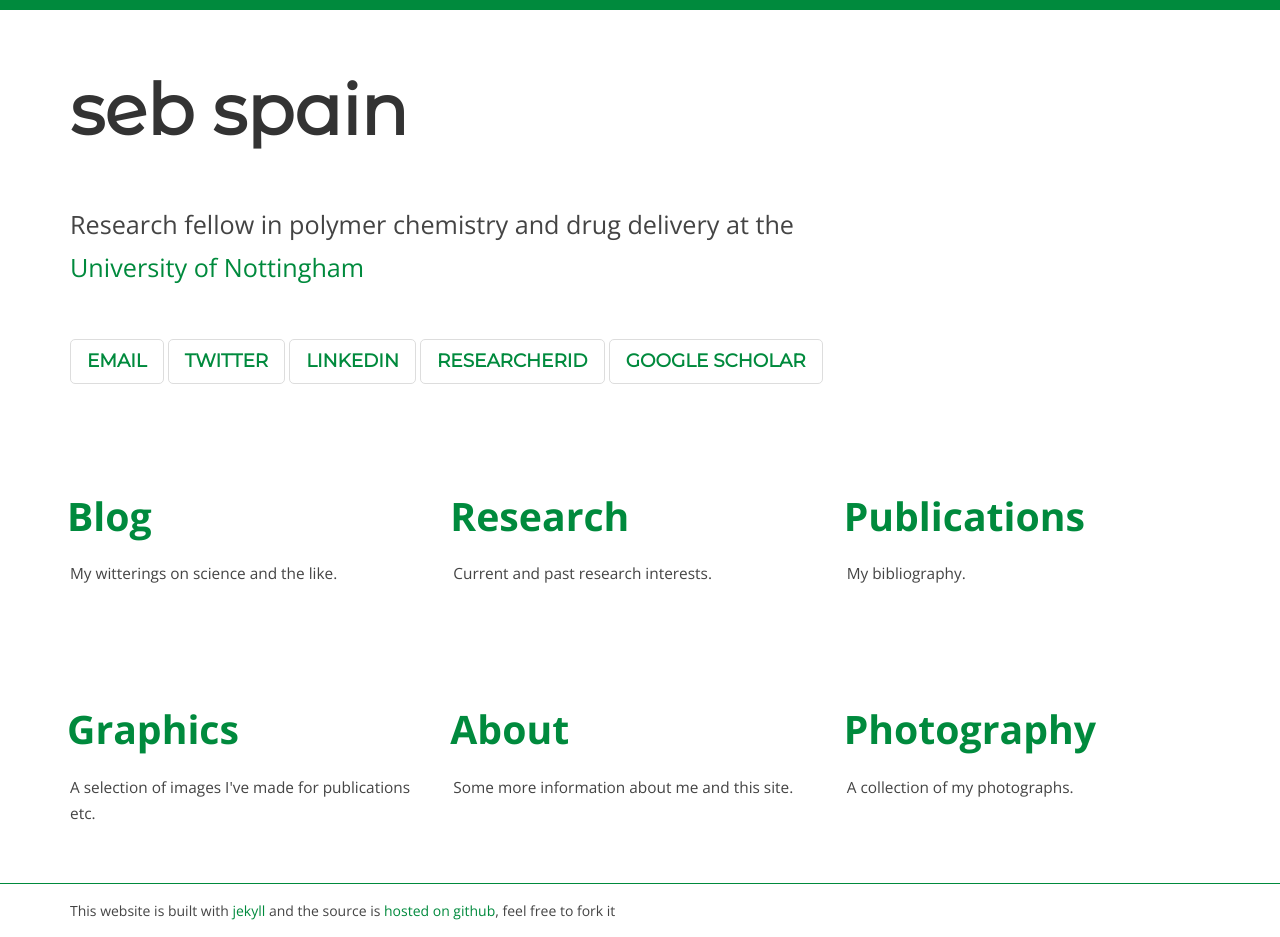
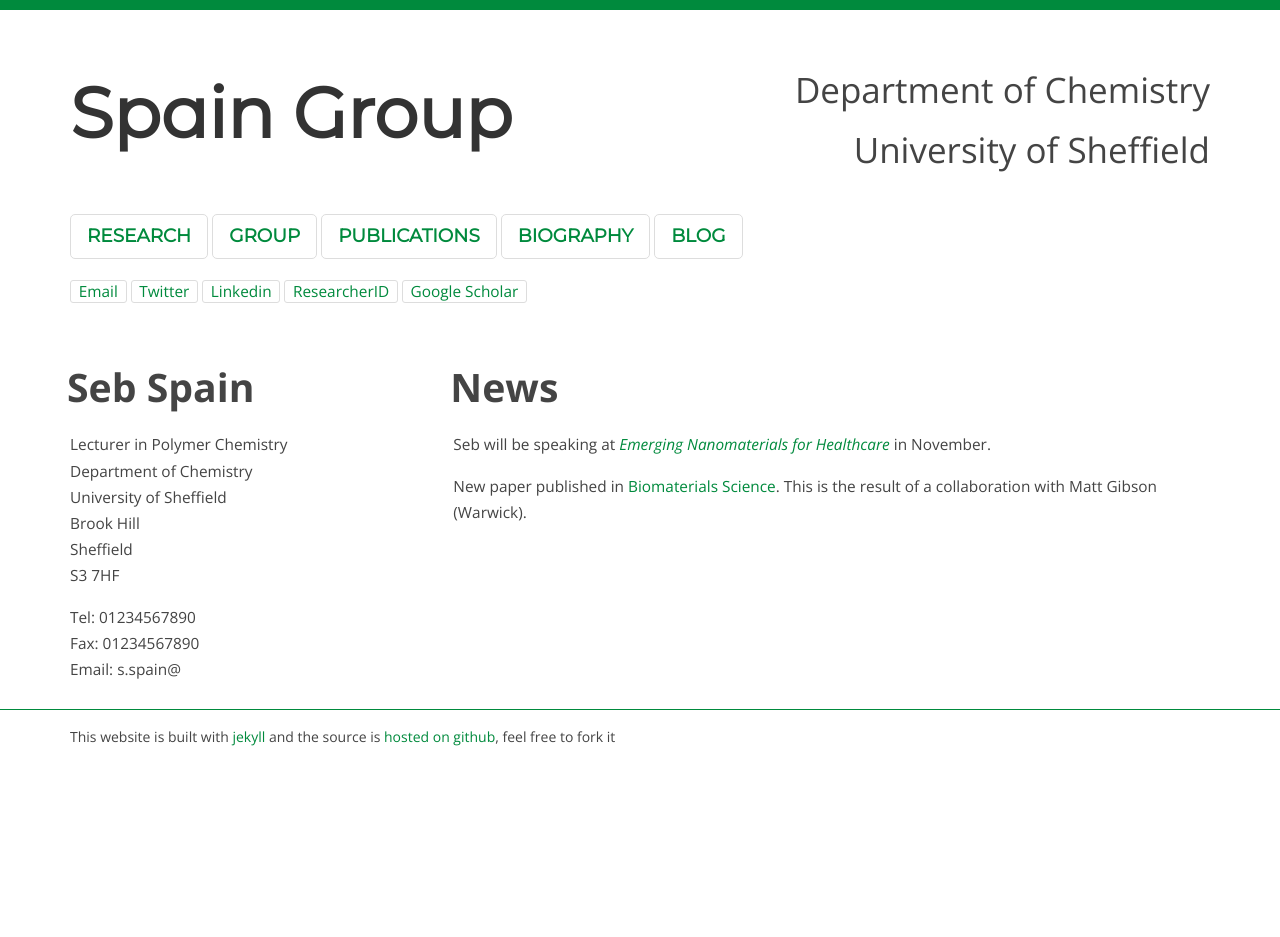
Before and after one commit to sebspain/sebspain.github.io, a Jekyll site: the page index.html, which Jekyll copies as it is, in a window 1280 px wide. Built offline with Jekyll 4.4.1, drawn with Linux system fonts in a browser that asks for light colours; Markdown is read by kramdown in place of the engine named in the settings; after the commit the page ends 900 px from its top, so only the background shows below that.

Commit message:
started new layout for front page

```diff
--- a/css/style.css
+++ b/css/style.css
@@ -35,6 +35,7 @@ h1 {
   font-family: "Montserrat Alternates", "Helvetica Neue", Helvetica, Arial, sans-serif;
   font-weight: 700;
   font-size: 3em;
+  margin: 50px 0 0 0;
 }
 
 h2 {
@@ -79,7 +80,9 @@ header p {
 }
 
 .lead {
-  font-size: 1.5em;
+  font-size: 2.5em;
+  text-align: right;
+  margin: 40px 0 0 0;
 }
 
 p, pre {
@@ -121,7 +124,13 @@ li.posts {
   font-size: 1.2em;
 }
 
-.button:hover, .button:focus {
+.contact {
+  font-family: "Open Sans", "Helvetica Neue", Helvetica, Arial, sans-serif;
+  padding: 0 0.5em;
+  border: 1px solid #DDDDDD;
+  border-radius: 3px;
+}
+.button:hover, .button:focus, .contact:hover, .contact:focus {
   outline: none;
   border: 1px solid rgba(0, 138, 61, 0.5);
 }
@@ -149,6 +158,10 @@ li.posts {
 
 .current {
 	border: 1px solid rgb(0, 138, 61);
+}
+
+.page {
+  padding: 0;
 }
 
 footer p {
@@ -218,7 +231,7 @@ img.gallery {
     font-size: 1em;
   }
   .lead {
-    font-size: 1.8em;
+    font-size: 2.5em;
   }
 }
 
--- a/index.html
+++ b/index.html
@@ -15,65 +15,63 @@
 
   <header>
       <div class="grid">
-        <div class="unit w-3-4 center-on-mobiles">
-          <h1><a href="/index.html">seb spain</a></h1>
-          <p class="lead">Research fellow in polymer chemistry and drug delivery at the <a href="http://www.nottingham.ac.uk/pharmacy/people/sebastian.spain">University of Nottingham</a></p>
-          <p>
-			     <a href="mailto:seb@sebspain.co.uk" class="button">Email</a>
-			     <a href="https://twitter.com/sebspain" class="button">Twitter</a>
-			     <a href="http://www.linkedin.com/pub/sebastian-spain/31/516/38a" class="button">Linkedin</a>
-           <a href="http://www.researcherid.com/rid/A-7814-2010" class="button">ResearcherID</a>
-			     <a href="http://scholar.google.co.uk/citations?user=aDsMaboAAAAJ" class="button">Google Scholar</a>
-			    </p>
-	      </div>
-	    </div>
+        <div class="unit w-1-2 center-on-mobiles">
+          <h1><a href="/index.html">Spain Group</a></h1>
+	</div>
+	<div class="unit w-1-2 center-on-mobiles">
+          <p class="lead">Department of Chemistry</br>
+		University of Sheffield</p>
+	</div>
+      </div>
   </header>
+  <div class="grid">
+    <div class="unit w-1-1 center-on-mobiles">
+	 <p>
+	   <a href="/research/" class="button">Research</a>
+	   <a href="/group/" class="button">Group</a>
+	   <a href="/publications/" class="button">Publications</a>
+     <a href="/about/" class="button">Biography</a>
+	   <a href="blog.html" class="button">Blog</a>
+	 </p>
+	 <p>
+	   <a href="mailto:seb@sebspain.co.uk" class="contact">Email</a>
+	   <a href="https://twitter.com/sebspain" class="contact">Twitter</a>
+	   <a href="http://www.linkedin.com/pub/sebastian-spain/31/516/38a" class="contact">Linkedin</a>
+     <a href="http://www.researcherid.com/rid/A-7814-2010" class="contact">ResearcherID</a>
+	   <a href="http://scholar.google.co.uk/citations?user=aDsMaboAAAAJ" class="contact">Google Scholar</a>
+	 </p>
+    </div>
+  </div>
 
-<section class="pages">
+<section class="page">
     <div class="grid">
-      <div class="unit one-third center-on-mobiles">
-        <a href="/blog.html"><h2>Blog</h2></a>
+      <div class="unit w-1-3 center-on-mobiles">
+        <h2>Seb Spain</h2>
         <p>
-          My witterings on science and the like.
+          Lecturer in Polymer Chemistry</br>
+          Department of Chemistry</br>
+          University of Sheffield</br>
+          Brook Hill</br>
+          Sheffield</br>
+          S3 7HF
+        </p>
+        <p>
+        Tel: 01234567890</br>
+        Fax: 01234567890</br>
+        Email: s.spain@
         </p>
       </div>
-      <div class="unit one-third center-on-mobiles">
-        <a href="/research/"><h2>Research</h2></a>
+      <div class="unit w-2-3 center-on-mobiles">
+        <h2>News</h2>
         <p>
-          Current and past research interests.
+        	Seb will be speaking at <a href="http://www2.warwick.ac.uk/fac/sci/chemistry/research/davies/daviesgroup/nanomaterialsconference"><em>Emerging Nanomaterials for Healthcare</em></a> in November.
         </p>
-      </div>
-      <div class="unit one-third center-on-mobiles">
-        <a href="/publications/"><h2>Publications</h2></a>
         <p>
-          My bibliography.
+          New paper published in <a href="http://dx.doi.org/10.1039/C4BM00153B">Biomaterials Science</a>. This is the result of a collaboration with Matt Gibson (Warwick).
         </p>
-      </div>
-    </div>
+       </div>
 </section>
 
-<section class="pages">
-    <div class="grid">
-      <div class="unit one-third center-on-mobiles">
-        <a href="/graphics.html"><h2>Graphics</h2></a>
-        <p>
-          A selection of images I've made for publications etc.
-        </p>
-      </div>
-      <div class="unit one-third center-on-mobiles">
-        <a href="/about/"><h2>About</h2></a>
-        <p>
-          Some more information about me and this site.
-        </p>
-      </div>
-      <div class="unit one-third center-on-mobiles">
-        <a href="/photos.html"><h2>Photography</h2></a>
-        <p>
-          A collection of my photographs.
-        </p>
-      </div>
-    </div>
- </section>
 
 <footer>
     <div class="grid">
```
